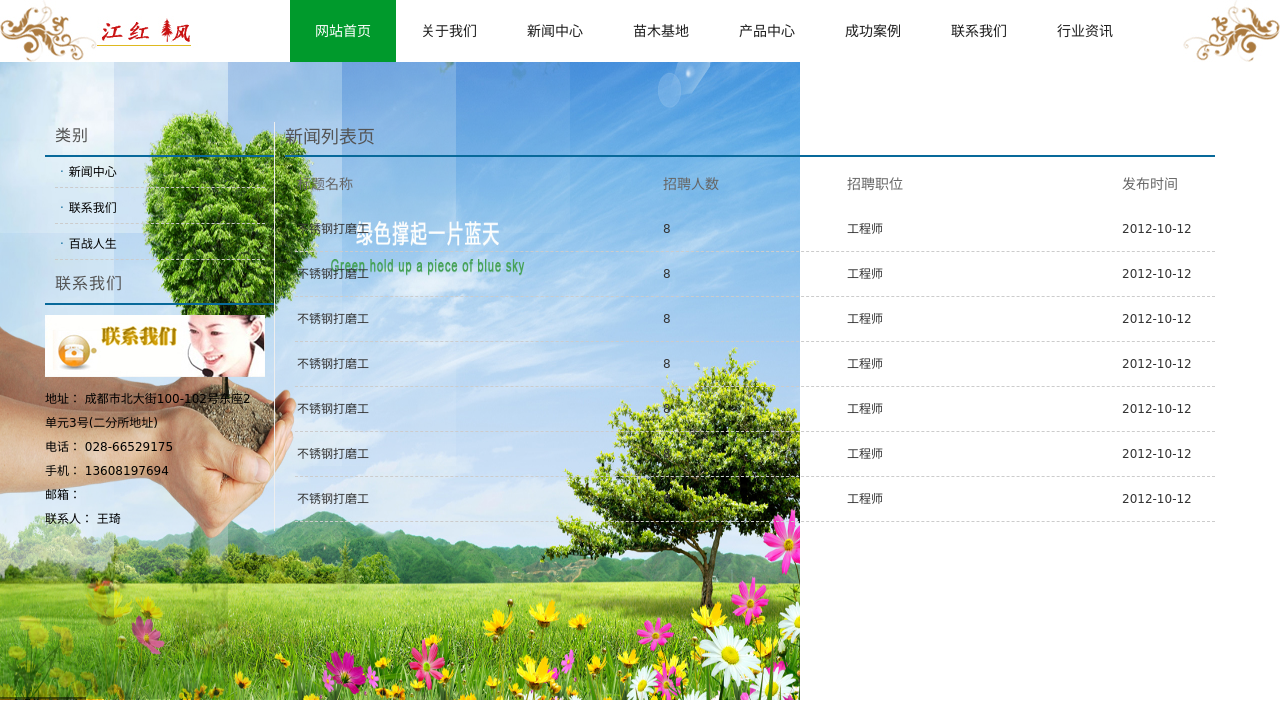
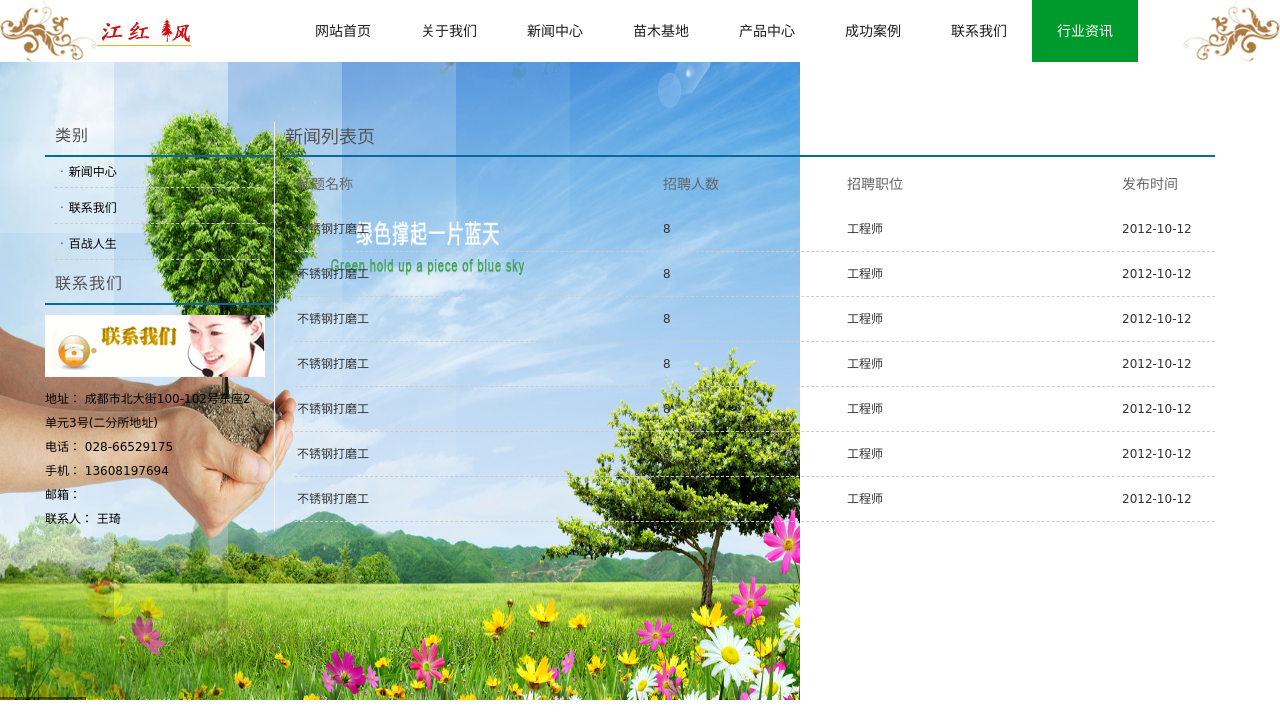
Before and after one commit to ShunfuSheng/agriculture, a plain HTML site: page joblist.html in a window 1280 px wide. Shown: the top 720 px of the page. Drawn offline with Linux system fonts and the light colour scheme.

Commit message:
一个专注于生态农业的网站

```diff
--- a/joblist.html
+++ b/joblist.html
@@ -82,14 +82,14 @@ $(document).ready(function($){
 <div class="menuw">
   <div class="logo left"><a href="index.html"><img src="image/logo.jpg" /></a></div>
   <div class="menulist left">
-  <a href="index.html" class="on">网站首页</a>
+  <a href="index.html">网站首页</a>
   <a href="qyjj.html">关于我们</a>
   <a href="list.html">新闻中心</a>
   <a href="newcontent.html">苗木基地</a>
   <a href="list2.html">产品中心</a>
   <a href="newlist.html">成功案例</a>
   <a href="contact.html">联系我们</a>
-  <a href="joblist.html">行业资讯</a>
+  <a href="joblist.html" class="on">行业资讯</a>
   </div>
  <div class="clear"></div>
 <div class="clear"></div>
```
